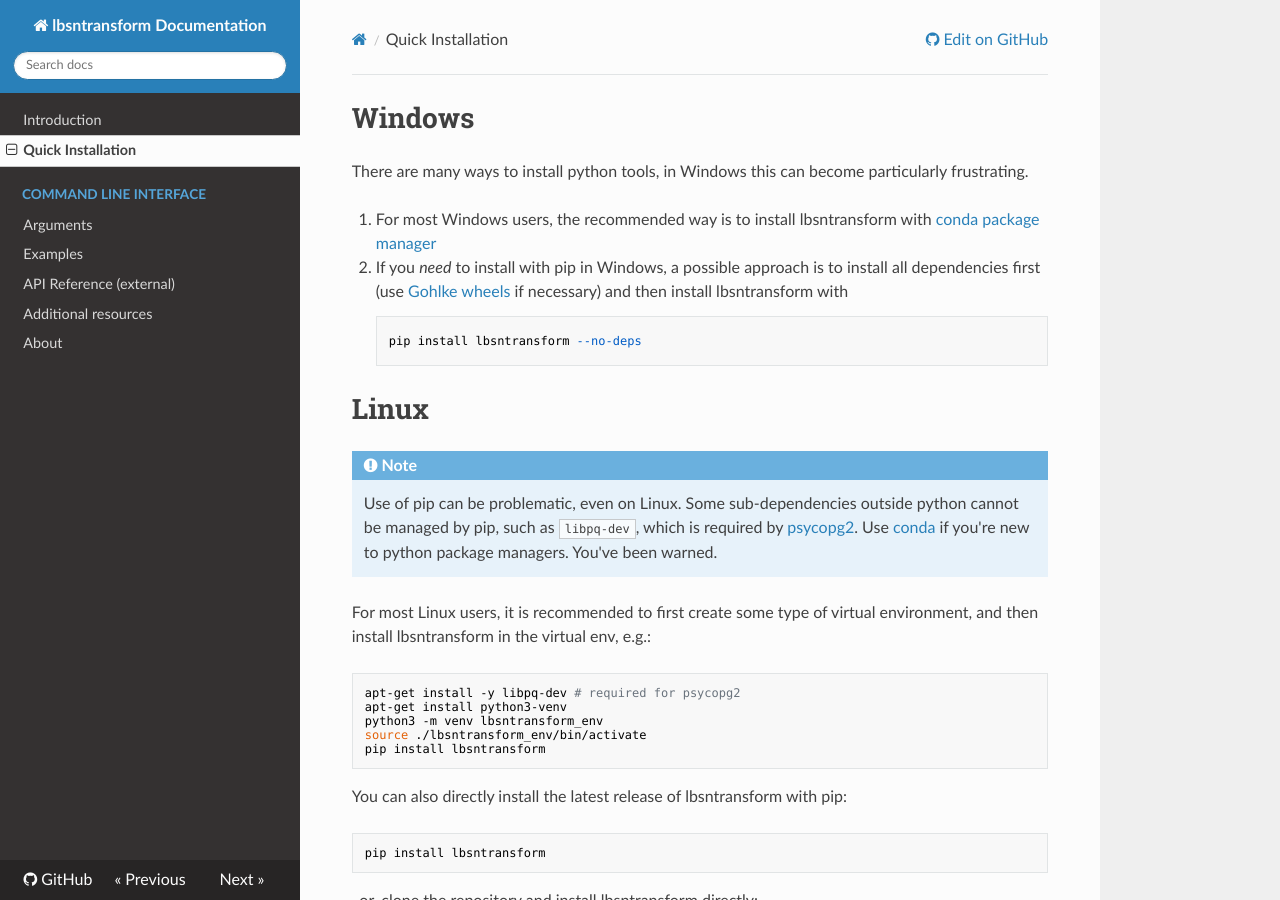
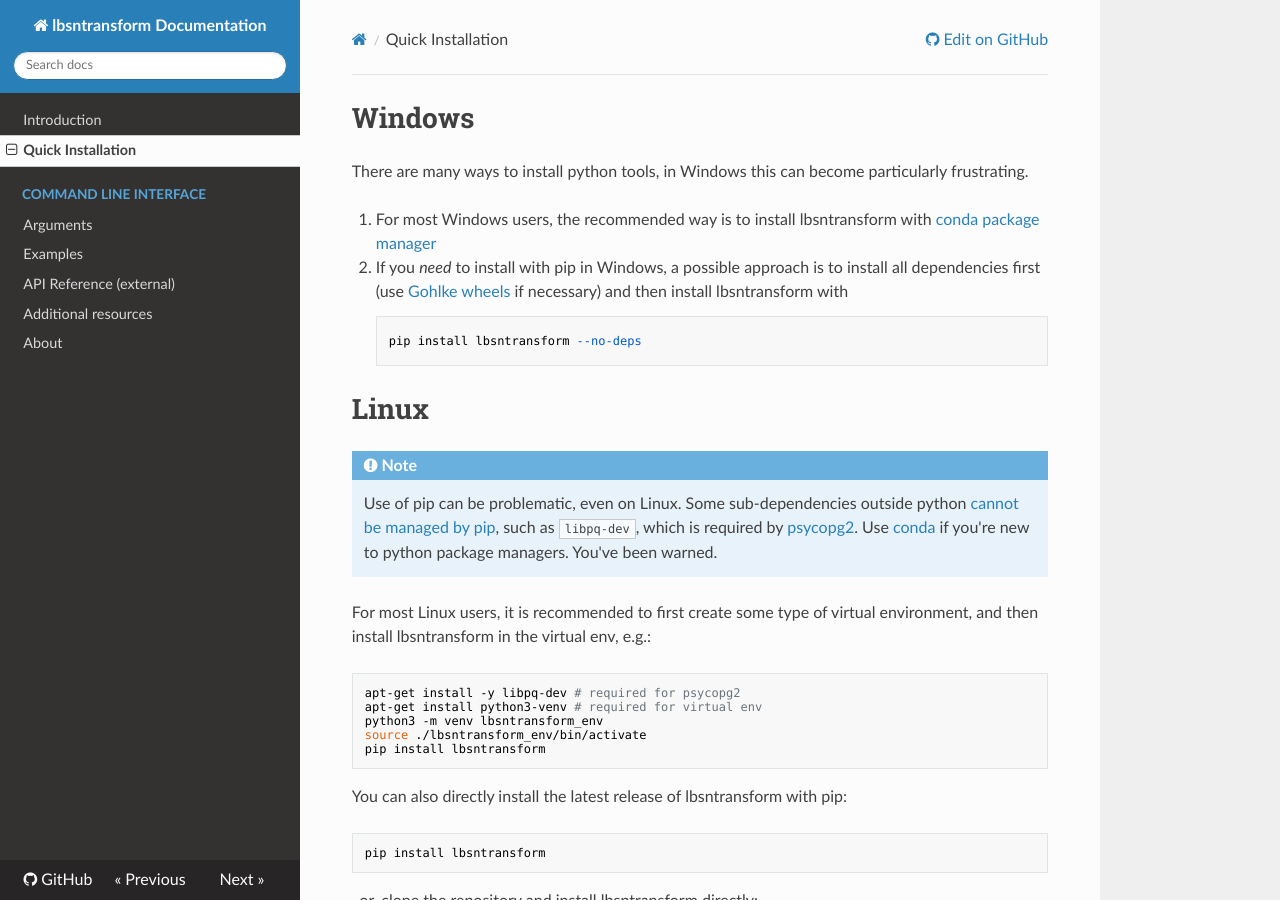
Before and after one commit to Sieboldianus/lbsntransform, an MkDocs documentation site: the page built from docs/quick-guide.md, in a window 1280 px wide and 900 px high. Built offline with MkDocs 1.6.1, drawn with Linux system fonts in a browser that asks for light colours; nearby versions of some CDN libraries.

Commit message:
Update links in docs

````diff
--- a/docs/quick-guide.md
+++ b/docs/quick-guide.md
@@ -3,22 +3,23 @@
 There are many ways to install python tools, in Windows this can become particularly frustrating.
 
 1. For most Windows users, the recommended way is to install lbsntransform with [conda package manager](#installation-with-conda)
-2. If you _need_ to install with pip in Windows, a possible approach is to install all dependencies first (use [Gohlke wheels](https://www.lfd.uci.edu/~gohlke/pythonlibs/) if necessary) and then install lbsntransform with
+2. If you _need_ to install with pip in Windows, a possible approach is to install all dependencies first (use [Gohlke wheels] if necessary) and then install lbsntransform with
 
         pip install lbsntransform --no-deps
 
 # Linux
 
 !!! note
-    Use of pip can be problematic, even on Linux. Some sub-dependencies outside python cannot
-    be managed by pip, such as `libpq-dev`, which is required by [psycopg2](https://www.psycopg.org/install/).
+    Use of pip can be problematic, even on Linux. Some sub-dependencies outside python [cannot
+    be managed by pip][1], such as `libpq-dev`, which is required by [psycopg2].
     Use [conda](#installation-with-conda) if you're new to python package managers. You've been warned.
 
-For most Linux users, it is recommended to first create some type of virtual environment, and then install lbsntransform in the virtual env, e.g.:
+For most Linux users, it is recommended to first create some type of virtual environment,
+and then install lbsntransform in the virtual env, e.g.:
 
 ```bash
 apt-get install -y libpq-dev # required for psycopg2
-apt-get install python3-venv
+apt-get install python3-venv # required for virtual env
 python3 -m venv lbsntransform_env
 source ./lbsntransform_env/bin/activate
 pip install lbsntransform
````
Also changed, not shown: other parts of docs/quick-guide.md (+4 -0 lines).
